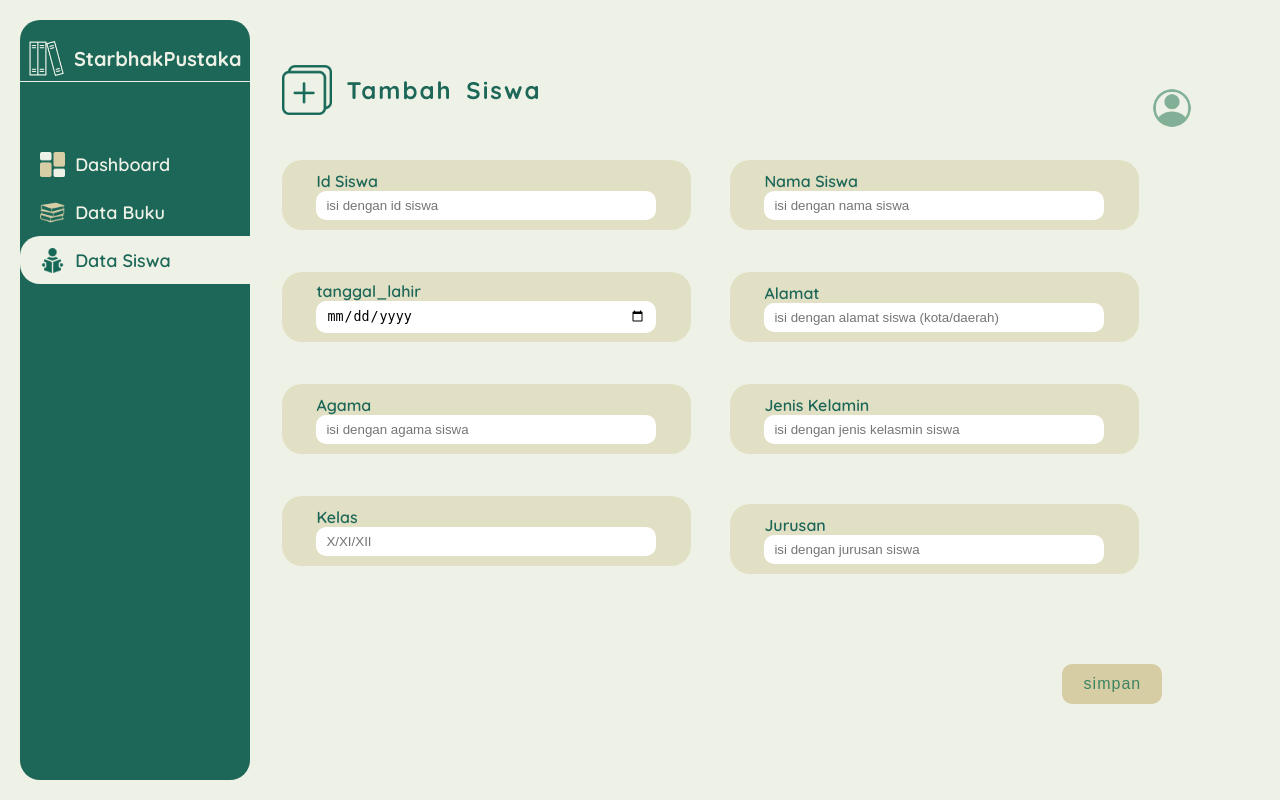
After one commit to sheylaulya/StarbhakPustaka, a PHP site: page /tambah_siswa.html in a window 1280 px wide. The commit adds this page. Run offline with PHP 8.4, Linux system fonts and the light colour scheme.

Commit message:
(tambahsiswa,complete)

```diff
--- a/data_buku.php
+++ b/data_buku.php
@@ -66,7 +66,7 @@ include 'koneksi.php'
                         <th>Penulis</th>
                         <th>Jenis Buku</th>
                         <th>Penerbit</th>
-                        <th>Tanggal Terbit</th>
+                        <th>Jumlah Halaman</th>
                         <th>Opsi</th>
                     </tr>
                         <?php
--- a/data_siswa.php
+++ b/data_siswa.php
@@ -46,7 +46,7 @@ include 'koneksi.php'
         <div class="row-1">
             <div class="row-1head">
                 <div class="searchbar">
-                    <a href="data_buku.php">
+                    <a href="data_siswa.php">
                         <img src="asset/search.png" alt="search">
                     </a>
                     <input type="text" name="" placeholder="Cari Buku"></form>
--- a/style.css
+++ b/style.css
@@ -1291,3 +1291,299 @@ body {
     background-color: rgba(214, 205, 164, 0.5);
     color: rgb(0, 0, 0, 0.6)
 }
+
+#datasiswa th:nth-child(4){
+    flex-basis: 200px;
+}
+/* tambah siswa */
+
+
+#tambahsiswa nav {
+    width: 18vw;
+    height: 95vh;
+    background-color: var(--color3);
+    position: relative;
+    top: 20px;
+    left: 20px;
+    border-radius: 20px;
+    display: flex;
+    flex-direction: column;
+    align-items: center;
+    box-sizing: border-box;
+}
+
+#tambahsiswa .logo {
+    width: 18vw;
+    height: 5.5vh;
+    display: flex;
+    flex-direction: column;
+    justify-content: center;
+    align-items: center;
+    position: relative;
+    top: 16px;
+}
+
+#tambahsiswa .logo-text {
+    display: flex;
+    justify-content: center;
+    align-items: center;
+}
+
+#tambahsiswa .logo img {
+    width: 35px;
+    padding-right: 10px;
+}
+
+#tambahsiswa .logo h3 {
+    color: #EEF2E6;
+    font-size: 20px;
+}
+
+#tambahsiswa .logo .garis {
+    width: 245px;
+    height: 1px;
+    background-color: #EEF2E6;
+    margin-top: -40px;
+    margin-left: 15px;
+    position: absolute;
+    top: 85px;
+}
+
+#tambahsiswa .menubar {
+    height: 30vh;
+    width: 200px;
+    position: relative;
+    top: 10%;
+    left: 25px;
+}
+
+#tambahsiswa .dashboard {
+    height: 48px;
+    width: 260px;
+    display: flex;
+    justify-content: start;
+    align-items: center;
+    border-radius: 20px;
+    padding-left: 20px;
+    position: relative;
+    left: -40px;
+}
+
+#tambahsiswa .dashboard img {
+    width: 25px;
+    padding-right: 10px;
+}
+
+#tambahsiswa .dashboard a {
+    font-size: 18px;
+    text-decoration: none;
+    color: #EEF2E6;
+    font-weight: 600;
+}
+
+#tambahsiswa .data-buku {
+    height: 48px;
+    width: 260px;
+    display: flex;
+    justify-content: start;
+    align-items: center;
+    border-radius: 20px;
+    padding-left: 20px;
+    position: relative;
+    left: -40px;
+}
+
+#tambahsiswa .data-buku img {
+    width: 25px;
+    padding-right: 10px;
+}
+
+#tambahsiswa .data-buku a {
+    font-size: 18px;
+    text-decoration: none;
+    color: var(--color1);
+    font-weight: 600;
+}
+
+#tambahsiswa .data-peminjam {
+    height: 48px;
+    width: 250px;
+    display: flex;
+    background-color: #EEF2E6;
+    justify-content: start;
+    align-items: center;
+    border-radius: 20px;
+    padding-left: 20px;
+    position: relative;
+    left: -40px;
+}
+
+#tambahsiswa .data-peminjam img {
+    width: 25px;
+    padding-right: 10px;
+}
+
+#tambahsiswa .data-peminjam a {
+    font-size: 18px;
+    text-decoration: none;
+    color: var(--color3);
+    font-weight: 600;
+}
+
+
+#tambahsiswa .judul {
+    width: 60vw;
+    height: 100px;
+    position: absolute;
+    top: 5vh;
+    left: 22vw;
+    display: flex;
+    justify-content: start;
+    align-items: center;
+    gap: 15px;
+}
+
+#tambahsiswa .judul img {
+    width: 50px;
+}
+
+#tambahsiswa .judul h2 {
+    color: #1C6758;
+    word-spacing: 5px;
+    letter-spacing: 2px;
+}
+
+#tambahsiswa .row-1 .akun {
+    width: 40px;
+    position: absolute;
+    z-index: 1;
+    left: 90vw;
+    top: 11vh;
+    opacity: 60%;
+}
+
+#tambahsiswa label {
+    position: relative;
+    font-weight: 600;
+    color: #1C6758;
+}
+
+#tambahsiswa input {
+    padding: 7px 10px;
+    width: 25vw;
+    border-radius: 10px;
+    border: none;
+
+}
+#tambahsiswa .id_siswa {
+    width: 32vw;
+    height: 70px;
+    background-color: rgba(214, 205, 164, 0.5);
+    position: absolute;
+    top: 20vh;
+    left: 22vw;
+    display: flex;
+    justify-content: center;
+    align-items: center;
+    border-radius: 20px;
+}
+#tambahsiswa .nama_siswa{
+    width: 32vw;
+    height: 70px;
+    background-color: rgba(214, 205, 164, 0.5);
+    position: absolute;
+    top: 20vh;
+    left: 57vw;
+    display: flex;
+    justify-content: center;
+    align-items: center;
+    border-radius: 20px;
+}
+
+#tambahsiswa .tanggal_lahir {
+    width: 32vw;
+    height: 70px;
+    background-color: rgba(214, 205, 164, 0.5);
+    position: absolute;
+    top: 34vh;
+    left: 22vw;
+    display: flex;
+    justify-content: center;
+    align-items: center;
+    border-radius: 20px;
+}
+
+#tambahsiswa .alamat {
+    width: 32vw;
+    height: 70px;
+    background-color: rgba(214, 205, 164, 0.5);
+    position: absolute;
+    top: 34vh;
+    left: 57vw;
+    display: flex;
+    justify-content: center;
+    align-items: center;
+    border-radius: 20px;
+}
+
+#tambahsiswa .agama {
+    width: 32vw;
+    height: 70px;
+    background-color: rgba(214, 205, 164, 0.5);
+    position: absolute;
+    top: 48vh;
+    left: 22vw;
+    display: flex;
+    justify-content: center;
+    align-items: center;
+    border-radius: 20px
+}
+#tambahsiswa .jenis_kelamin {
+    width: 32vw;
+    height: 70px;
+    background-color: rgba(214, 205, 164, 0.5);
+    position: absolute;
+    top: 48vh;
+    left: 57vw;
+    display: flex;
+    justify-content: center;
+    align-items: center;
+    border-radius: 20px
+}
+#tambahsiswa .kelas {
+    width: 32vw;
+    height: 70px;
+    background-color: rgba(214, 205, 164, 0.5);
+    position: absolute;
+    top: 62vh;
+    left: 22vw;
+    display: flex;
+    justify-content: center;
+    align-items: center;
+    border-radius: 20px
+}
+
+#tambahsiswa .jurusan {
+    width: 32vw;
+    height: 70px;
+    background-color: rgba(214, 205, 164, 0.5);
+    position: absolute;
+    top: 63vh;
+    left: 57vw;
+    display: flex;
+    justify-content: center;
+    align-items: center;
+    border-radius: 20px
+}
+#tambahsiswa .enter {
+    width: 100px;
+    height: 40px;
+    background-color: rgb(214, 205, 164);
+    position: absolute;
+    top: 83vh;
+    left: 83vw;
+    color: var(--color4);
+    font-size: 16px;
+    letter-spacing: 1px;
+    cursor: pointer;
+}
--- /dev/null
+++ b/tambah_siswa.html
@@ -0,0 +1,89 @@
+
+<!DOCTYPE html>
+<html lang="en">
+
+<head>
+    <meta charset="UTF-8">
+    <meta http-equiv="X-UA-Compatible" content="IE=edge">
+    <meta name="viewport" content="width=device-width, initial-scale=1.0">
+    <title>StarbhakPustaka</title>
+    <link rel="stylesheet" href="style.css">
+    <link href="https://fonts.googleapis.com/css2?family=Quicksand:wght@300;400;500;600;700&display=swap"
+        rel="stylesheet">
+
+</head>
+
+<body>
+    <div id="tambahsiswa" class="container">
+        <nav>
+            <div class="logo">
+                <div class="logo-text">
+                    <img src="asset/books.png" alt="logo">
+                    <h3>StarbhakPustaka</h3>
+                </div>
+                <div class="garis"></div>
+            </div>
+
+            <div class="menubar">
+                <div class="dashboard">
+                    <img src="asset/dashboard (1).png" alt="dashboard">
+                    <a href="index.php">Dashboard</a>
+                </div>
+                <div class="data-buku">
+                    <img src="asset/books-stack-of-three (1).png" alt="data-buku">
+                    <a href="data_buku.php">Data Buku</a>
+                </div>
+                <div class="data-peminjam">
+                    <img src="asset/reading-book (1).png" alt="data-peminjam">
+                    <a href="data_siswa.php">Data Siswa</a>
+                </div>
+            </div>
+        </nav>
+        <div class="row-1">
+            <div class="judul">
+                <img src="asset/tambah.png" alt="tambah">
+                <h2>Tambah Siswa</h2>
+            </div>
+            <img class="akun" src="asset/account.png" alt="akun">
+        </div>
+        <form action="simpansiswa.php" method="post">
+            <div class="id_siswa">
+                <label>Id Siswa<br>
+                    <input type="text" name="id_siswa" required="required" placeholder="isi dengan id siswa"></label>
+            </div>
+            <div class="nama_siswa">
+                <label>Nama Siswa <br>
+                    <input type="text" name="nama_siswa" required="required"
+                        placeholder="isi dengan nama siswa"></label>
+            </div>
+            <div class="tanggal_lahir">
+                <label>tanggal_lahir <br>
+                    <input type="date" name="tanggal_lahir" required="required"></label>
+            </div>
+            <div class="alamat">
+                <label>Alamat <br>
+                    <input type="text" name="alamat" required="required" placeholder="isi dengan alamat siswa (kota/daerah)"></label>
+            </div>
+            <div class="jenis_kelamin">
+                <label>Jenis Kelamin<br>
+                    <input type="text" name="jenis_kelamin" required="required"
+                        placeholder="isi dengan jenis kelasmin siswa"></label>
+            </div>
+            <div class="agama">
+                <label>Agama <br>
+                    <input type="text" name="agama" required="required" placeholder="isi dengan agama siswa"></label>
+            </div>
+            <div class="kelas">
+                <label>Kelas <br>
+                    <input type="text" name="kelas" required="required" placeholder="X/XI/XII"></label>
+            </div>
+            <div class="jurusan">
+                <label>Jurusan <br>
+                    <input type="text" name="jurusan" required="required"
+                        placeholder="isi dengan jurusan siswa"></label>
+            </div>
+            <input class="enter" type="submit" name="simpan" value="simpan">
+        </form>
+
+    </div>
+</body>
```
